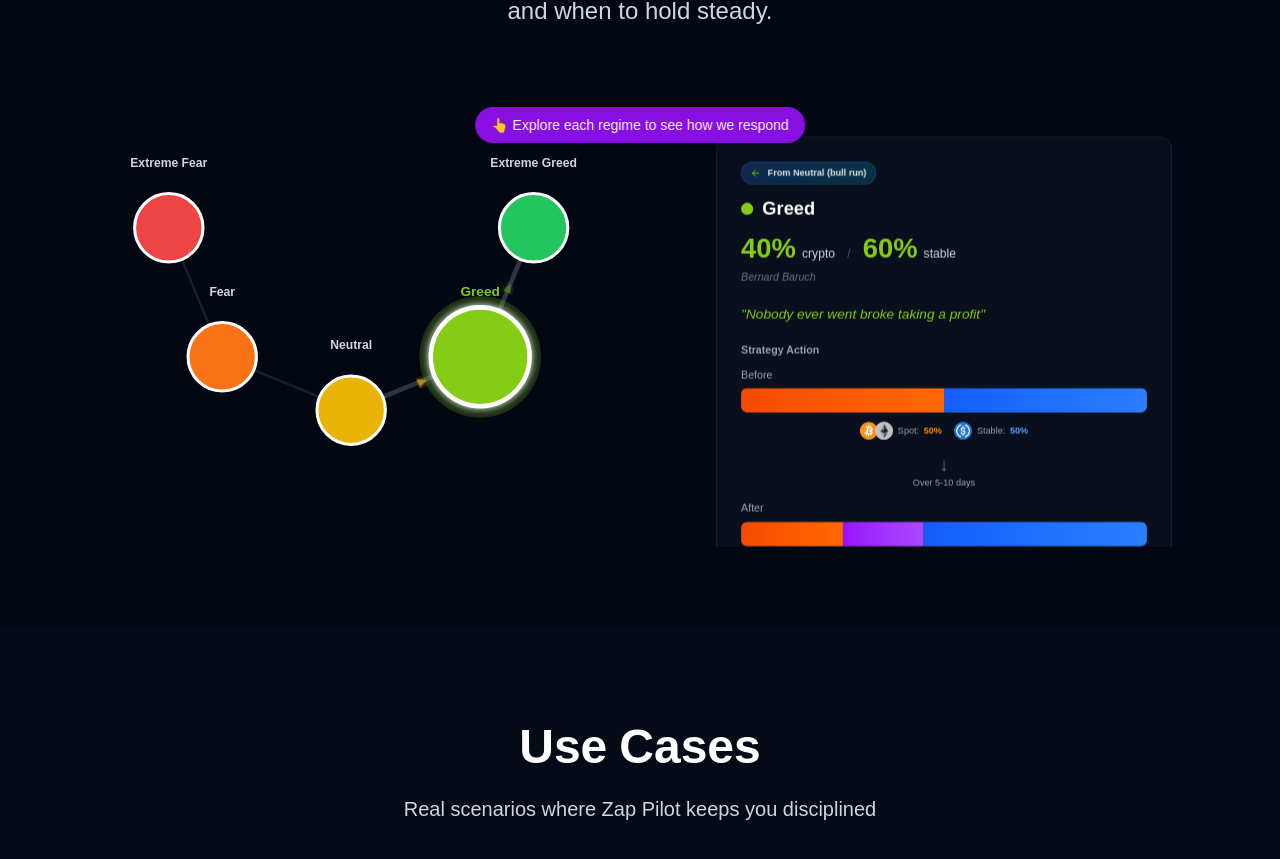
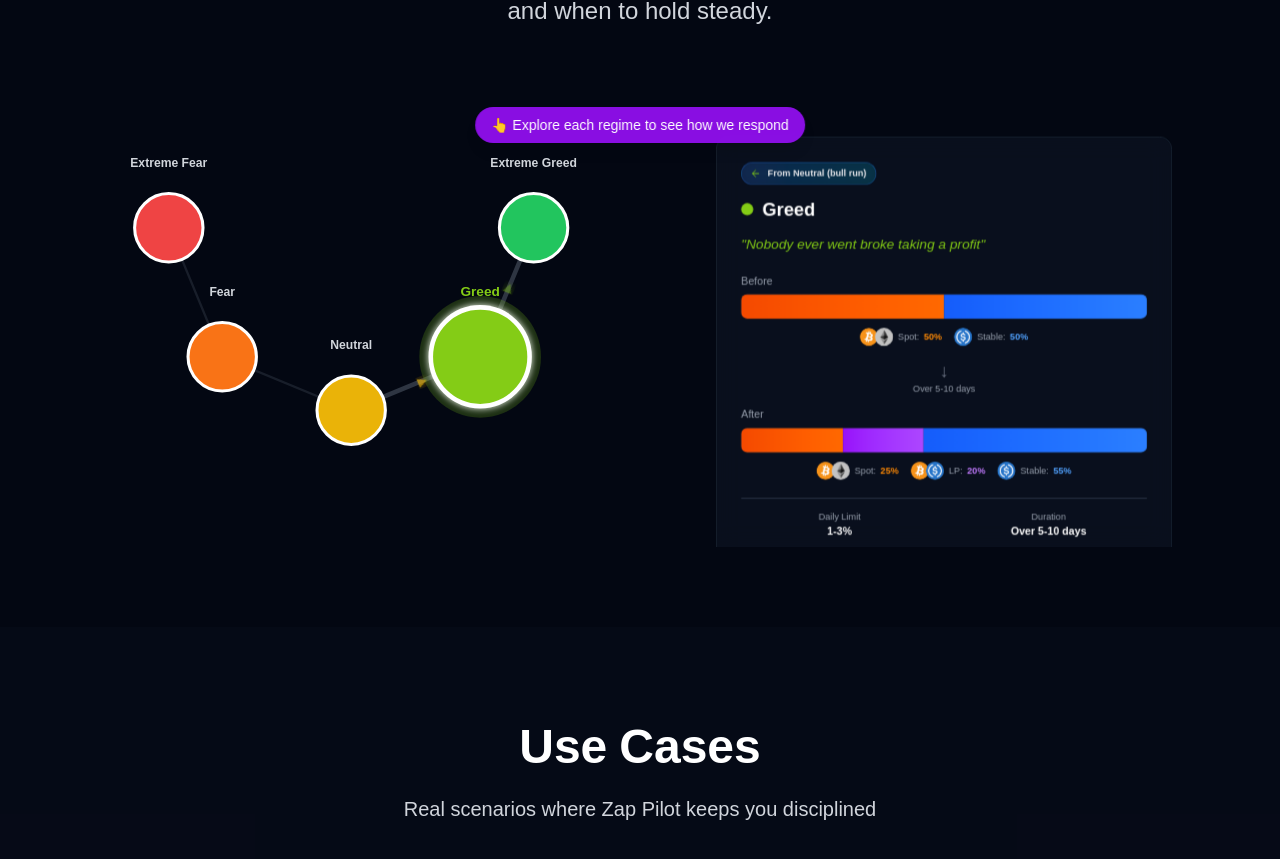
Before and after one commit to zapPilot/landing-page, a Next.js app: page / in a window 1280 px wide. Shown: the part 1219-2078 px from the top of the page. Built offline with nearby package versions, Linux system fonts and the light colour scheme; no server answers.

Commit message:
remove big number

```diff
--- a/src/components/regime/AllocationPanel.tsx
+++ b/src/components/regime/AllocationPanel.tsx
@@ -4,7 +4,6 @@ import { motion, AnimatePresence } from 'framer-motion';
 import type { AllocationPanelProps } from './types';
 import { DirectionBadge } from './DirectionBadge';
 import { AllocationComparison, MaintainingAllocation } from '@/components/ui/allocation';
-
 
 export function AllocationPanel({
   activeRegimeData,
@@ -26,7 +25,7 @@ export function AllocationPanel({
           animate={{ opacity: 1, x: 0 }}
           exit={{ opacity: 0, x: -20 }}
           transition={{ duration: 0.4 }}
-          className="bg-gray-900/50 backdrop-blur-lg border border-gray-800 rounded-2xl p-8 h-full flex flex-col"
+          className="bg-gray-900/50 backdrop-blur-lg border border-gray-800 rounded-2xl p-8 h-full overflow-y-auto"
         >
           {/* Direction Badge */}
           {directionLabel && (
@@ -49,22 +48,6 @@ export function AllocationPanel({
             <h3 className="text-2xl font-bold text-white">{activeRegimeData.label}</h3>
           </div>
 
-          {/* Big Numbers */}
-          <div className="mb-6">
-            <div className="flex items-baseline gap-2 mb-2">
-              <span className="text-4xl font-bold" style={{ color: activeRegimeData.fillColor }}>
-                {activeRegimeData.allocation.crypto}%
-              </span>
-              <span className="text-gray-300">crypto</span>
-              <span className="text-gray-600 mx-2">/</span>
-              <span className="text-4xl font-bold" style={{ color: activeRegimeData.fillColor }}>
-                {activeRegimeData.allocation.stable}%
-              </span>
-              <span className="text-gray-300">stable</span>
-            </div>
-            <p className="text-sm text-gray-500 italic">{activeRegimeData.author}</p>
-          </div>
-
           {/* Philosophy */}
           <div className="mb-6">
             <p className="text-lg italic" style={{ color: activeRegimeData.fillColor }}>
@@ -73,8 +56,7 @@ export function AllocationPanel({
           </div>
 
           {/* Strategy Action */}
-          <div className="mt-auto">
-            <div className="text-sm text-gray-400 font-semibold mb-3">Strategy Action</div>
+          <div>
             {activeStrategy.useCase &&
             JSON.stringify(activeStrategy.useCase.allocationBefore) !==
               JSON.stringify(activeStrategy.useCase.allocationAfter) ? (
```
